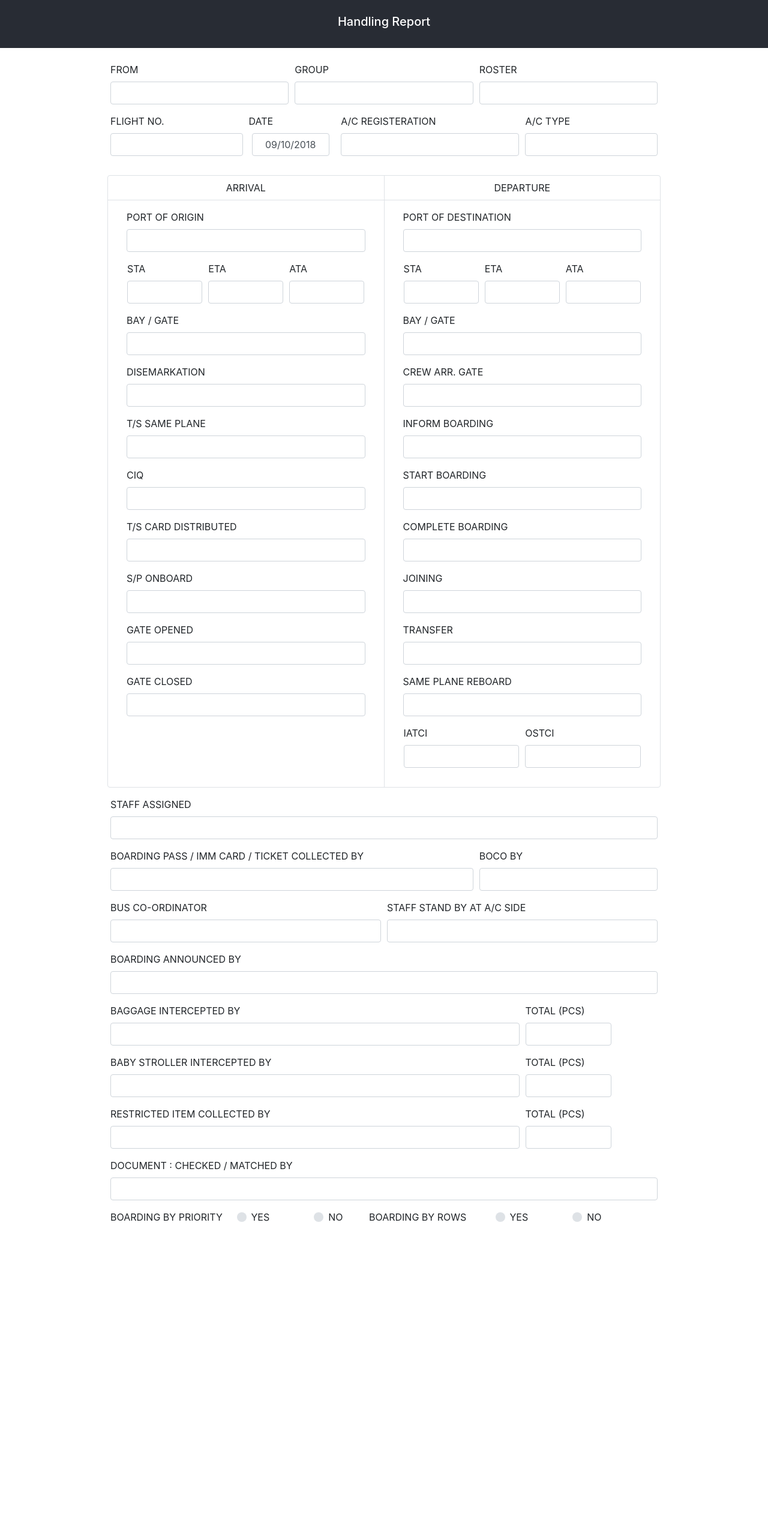
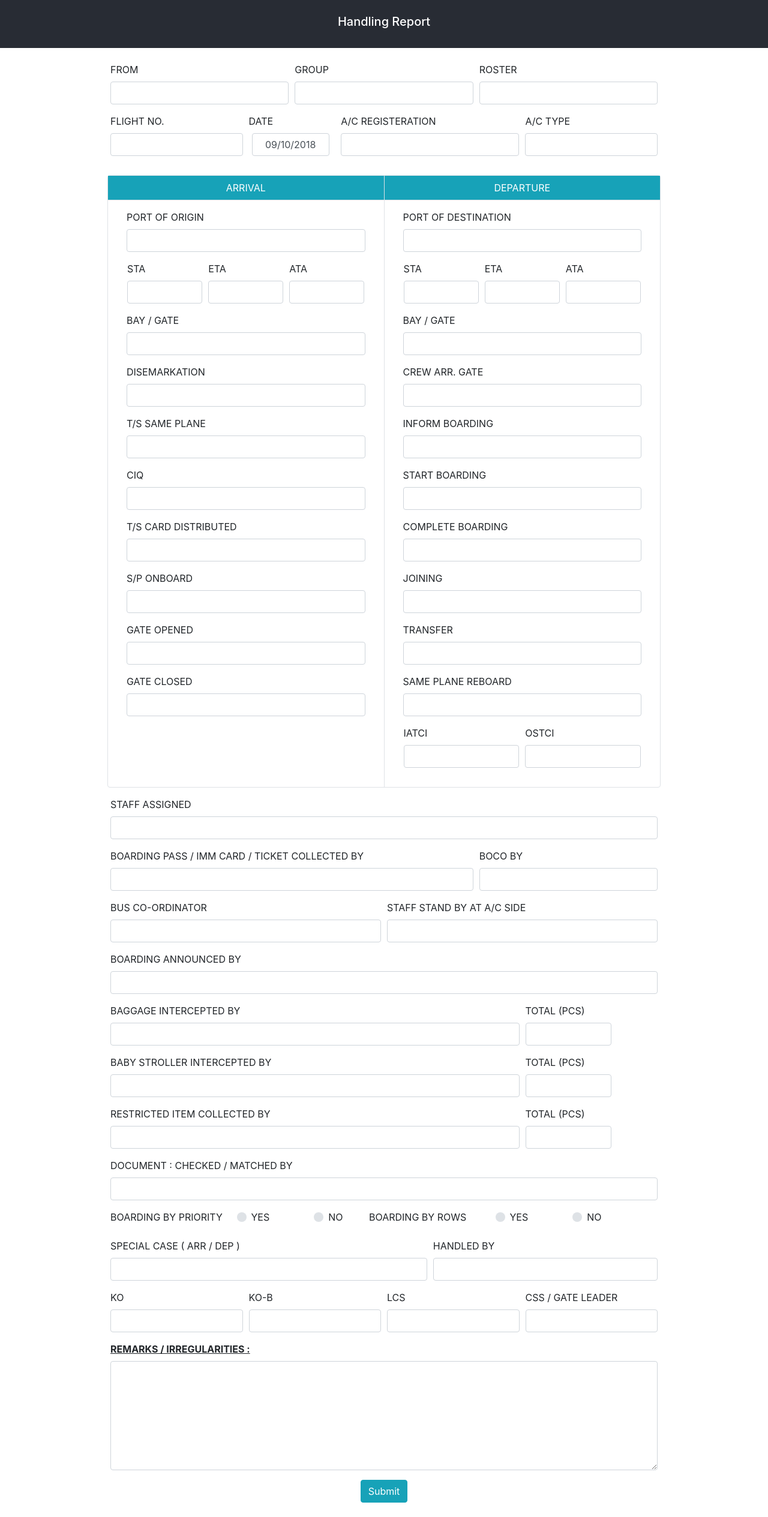
Before and after one commit to suchananw/thai-airway, a React (Create React App) app: page / in a window 1280 px wide. Shown: the whole page at 60% size. Before the commit the page ends 2089 px from the top, so only its background shows below. Built offline with nearby package versions, Linux system fonts and the light colour scheme.

Commit message:
form complete

```diff
--- a/src/components/ReportForm.js
+++ b/src/components/ReportForm.js
@@ -10,9 +10,13 @@ export default class ReportForm extends Component {
   constructor (props) {
     super(props)
     this.state = {
-      Date: moment()
+      Date: moment(),
+      Remark: ''
     };
     this.handleDateChange = this.handleDateChange.bind(this);
+    this.handleRemarkChange = this.handleRemarkChange.bind(this);
+    this.handleSubmit = this.handleSubmit.bind(this);
+
   }
 
   iterateFormtext(labels) {
@@ -23,9 +27,16 @@ export default class ReportForm extends Component {
   }
 
   handleDateChange(date){
-    this.setState({
-      Date: date
-    })
+    this.setState({Date: date})
+  }
+
+  handleRemarkChange(event) {
+    this.setState({remark: event.target.value});
+  }
+
+  handleSubmit(event) {
+    alert('Form was submitted');
+    event.preventDefault();
   }
 
   render () {
@@ -34,7 +45,7 @@ export default class ReportForm extends Component {
 
     return (
         <div class="container w-75 p-4">
-          <form>
+          <form onSubmit={this.handleSubmit}>
             <div class="form-row">
               <FormText label="FROM" span="4"/>
               <FormText label="GROUP" span="4"/>
@@ -50,8 +61,8 @@ export default class ReportForm extends Component {
               <FormText label="A/C TYPE" span="3"/>
             </div>
             <div class="form-row border rounded mw-75 my-3">
-              <div class="col border-right border-bottom p-2">ARRIVAL</div>
-              <div class="col border-bottom p-2">DEPARTURE</div>
+              <div class="col border-right border-bottom bg-info text-white p-2">ARRIVAL</div>
+              <div class="col border-bottom bg-info text-white p-2">DEPARTURE</div>
               <div class="w-100"></div>
               <div class="col border-right p-3">
                 <FormText label="port of origin" span="12"/>
@@ -109,6 +120,24 @@ export default class ReportForm extends Component {
               <FormCheck label="BOARDING BY PRIORITY" id="checkyes1" span="6"/>
               <FormCheck label="BOARDING BY ROWS" id="checkyes2" span="6"/>
             </div>
+            <div class="form-row">
+              <FormText label="SPECIAL CASE ( ARR / DEP )" span="7"/>
+              <FormText label="HANDLED BY	" span="5"/>
+            </div>
+            <div class="form-row">
+              <FormText label="KO" span="3"/>
+              <FormText label="KO-B" span="3"/>
+              <FormText label="LCS" span="3"/>
+              <FormText label="CSS / GATE LEADER" span="3"/>
+            </div>
+            <div class="form-row">
+              <div class="form-group text-left col-sm-12">
+                <label class="text-uppercase"><u><strong>
+                REMARKS / IRREGULARITIES :</strong></u></label>
+                <textarea class="form-control" id="remark" rows="7" value={this.state.remark} onChange={this.handleRemarkChange}></textarea>
+              </div>
+            </div>
+            <button type="submit" class="btn btn-info">Submit</button>
           </form>
         </div>
     );
```
